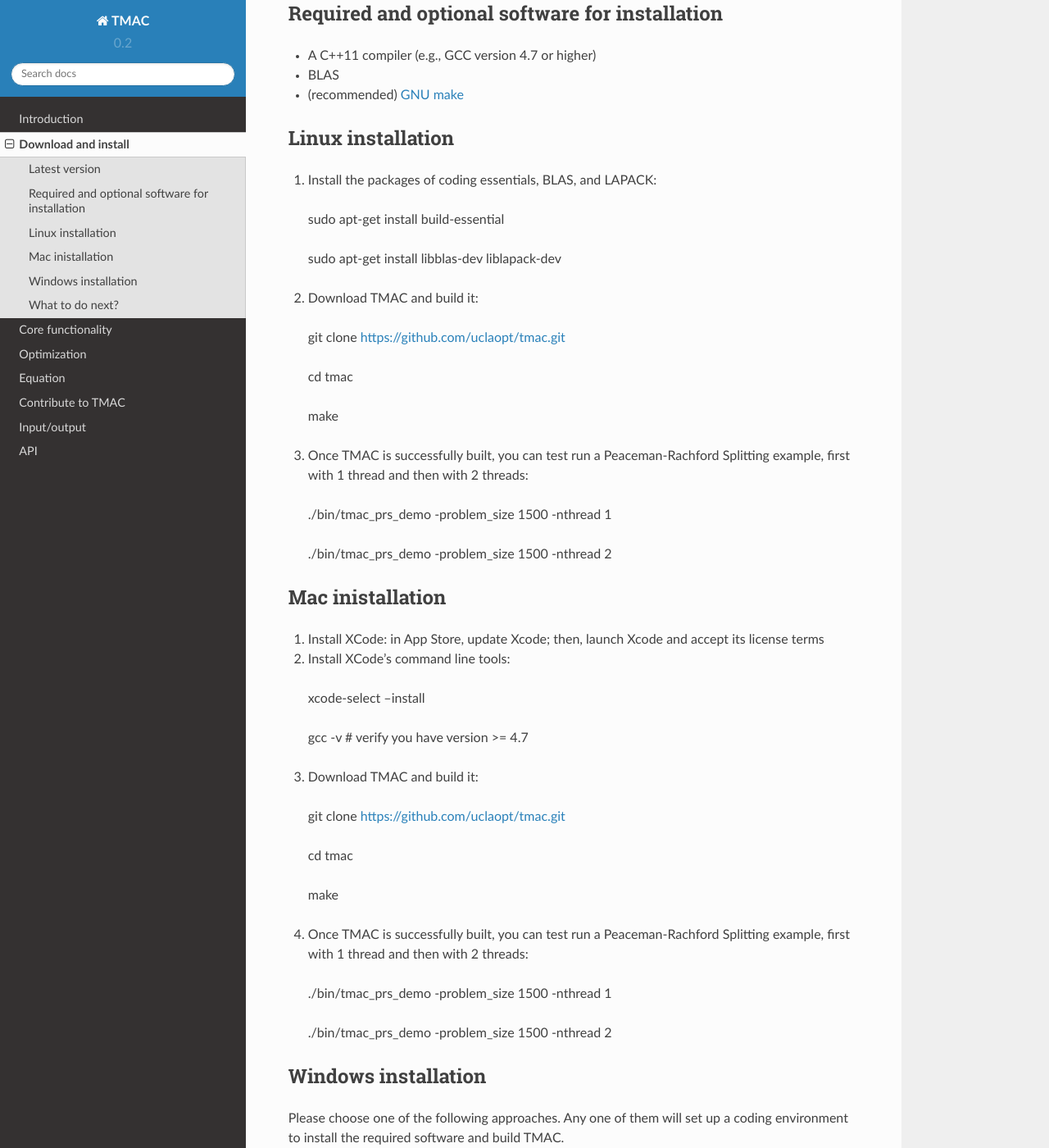
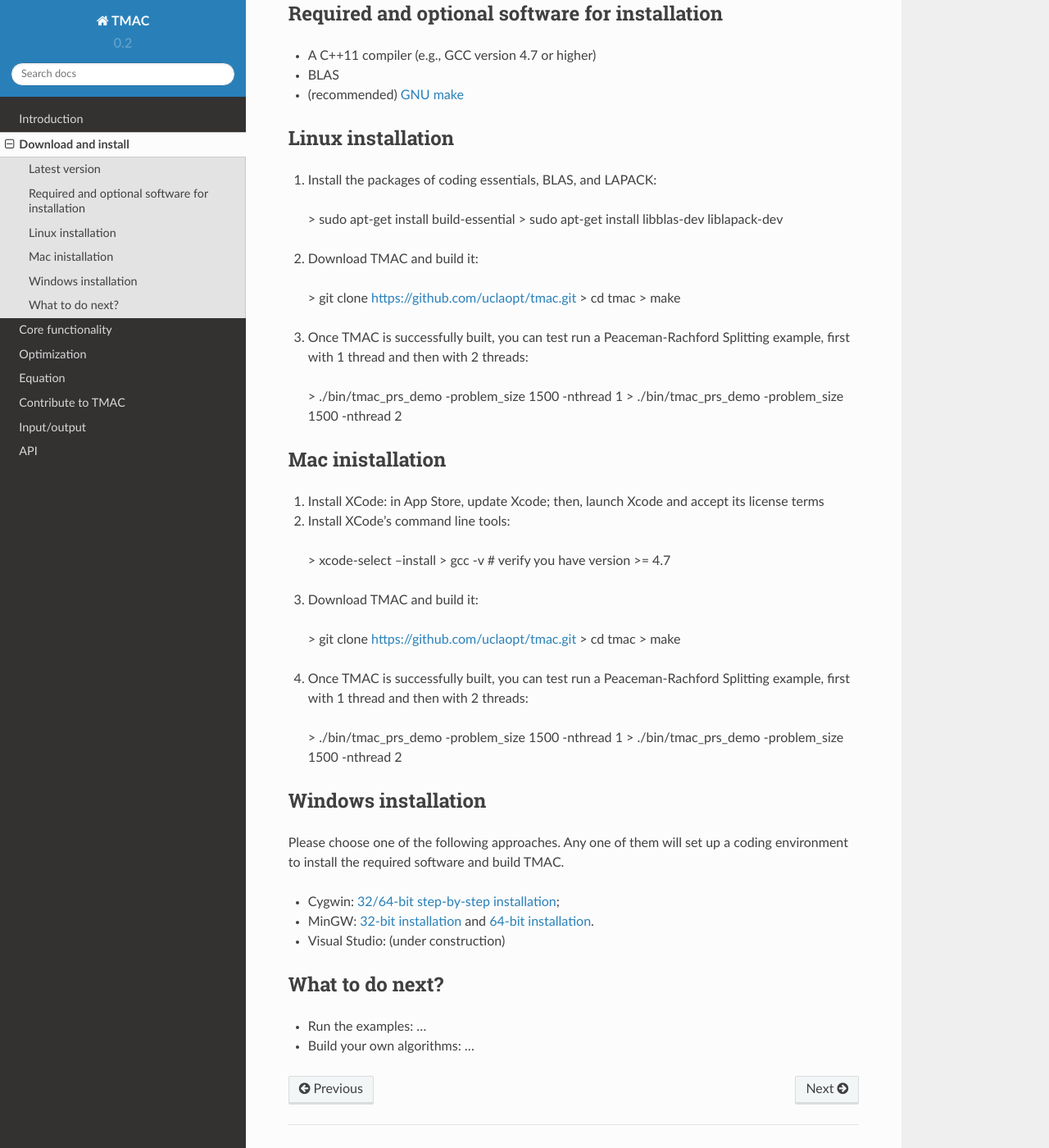
Before and after one commit to uclaopt/TMAC, a Sphinx documentation site: the page built from doc/source/build.rst, in a window 1280 px wide and 1400 px high, scrolled down 360 px. Shown: the whole window at 82% size. Built offline with Sphinx 7.4.7 and the Read the Docs theme 2.0.0, drawn with Linux system fonts in a browser that asks for light colours.

Commit message:
fiddle with blocks

```diff
--- a/doc/source/build.rst
+++ b/doc/source/build.rst
@@ -16,47 +16,38 @@
 -----------------------
 1. Install the packages of coding essentials, BLAS, and LAPACK::
 
-  sudo apt-get install build-essential
-
-  sudo apt-get install libblas-dev liblapack-dev
+  > sudo apt-get install build-essential
+  > sudo apt-get install libblas-dev liblapack-dev
 
 2. Download TMAC and build it::
 
-  git clone https://github.com/uclaopt/tmac.git
-
-  cd tmac
-
-  make
+  > git clone https://github.com/uclaopt/tmac.git
+  > cd tmac
+  > make
 
 3. Once TMAC is successfully built, you can test run a Peaceman-Rachford Splitting example, first with 1 thread and then with 2 threads::
 
-  ./bin/tmac_prs_demo -problem_size 1500 -nthread 1
-
-  ./bin/tmac_prs_demo -problem_size 1500 -nthread 2
+  > ./bin/tmac_prs_demo -problem_size 1500 -nthread 1
+  > ./bin/tmac_prs_demo -problem_size 1500 -nthread 2
 
 Mac inistallation
 --------------------
 1. Install XCode: in App Store, update Xcode; then, launch Xcode and accept its license terms
 2. Install XCode's command line tools::
 
-  xcode-select --install
-
-  gcc -v    # verify you have version >= 4.7
+  > xcode-select --install
+  > gcc -v    # verify you have version >= 4.7
 
 3. Download TMAC and build it::
 
-  git clone https://github.com/uclaopt/tmac.git
-
-  cd tmac
-
-  make
+  > git clone https://github.com/uclaopt/tmac.git
+  > cd tmac
+  > make
 
 4. Once TMAC is successfully built, you can test run a Peaceman-Rachford Splitting example, first with 1 thread and then with 2 threads::
 
-  ./bin/tmac_prs_demo -problem_size 1500 -nthread 1
-
-  ./bin/tmac_prs_demo -problem_size 1500 -nthread 2
-
+  > ./bin/tmac_prs_demo -problem_size 1500 -nthread 1
+  > ./bin/tmac_prs_demo -problem_size 1500 -nthread 2
 
 Windows installation
 -------------------------
```
